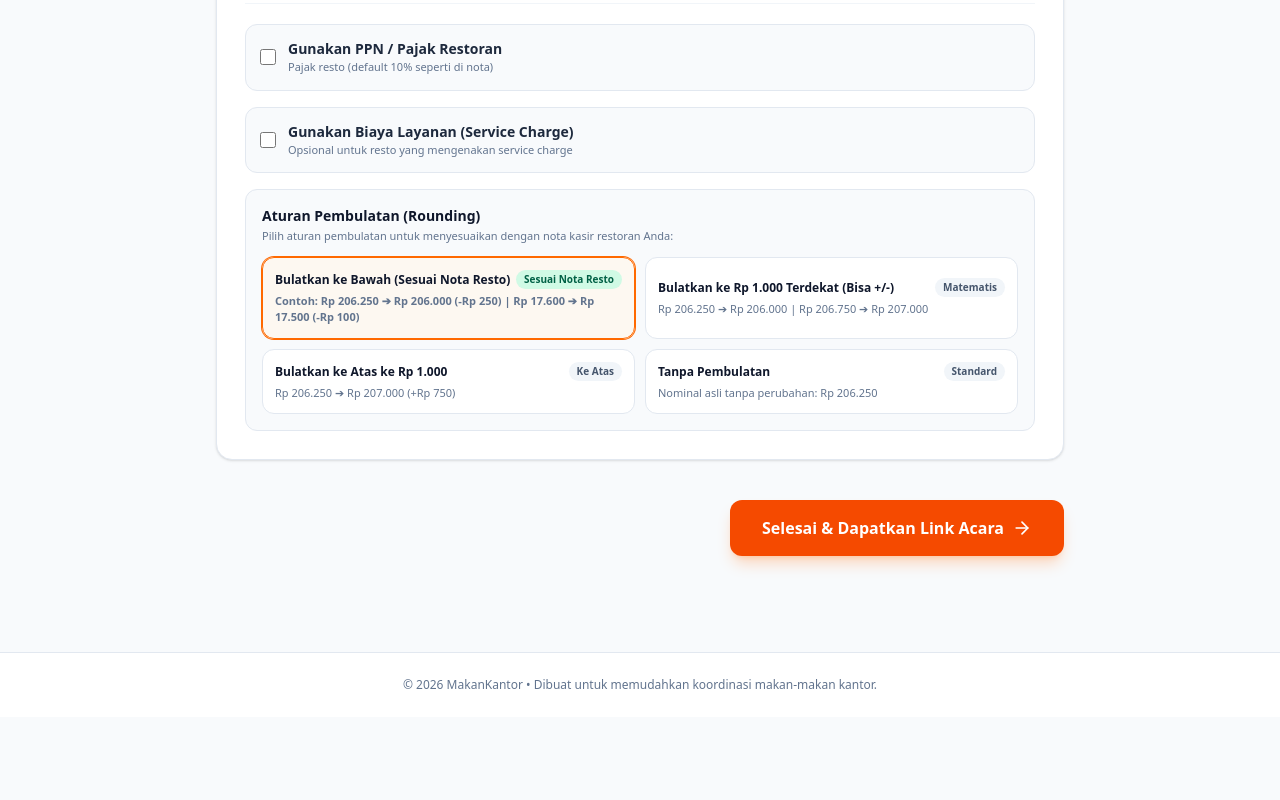
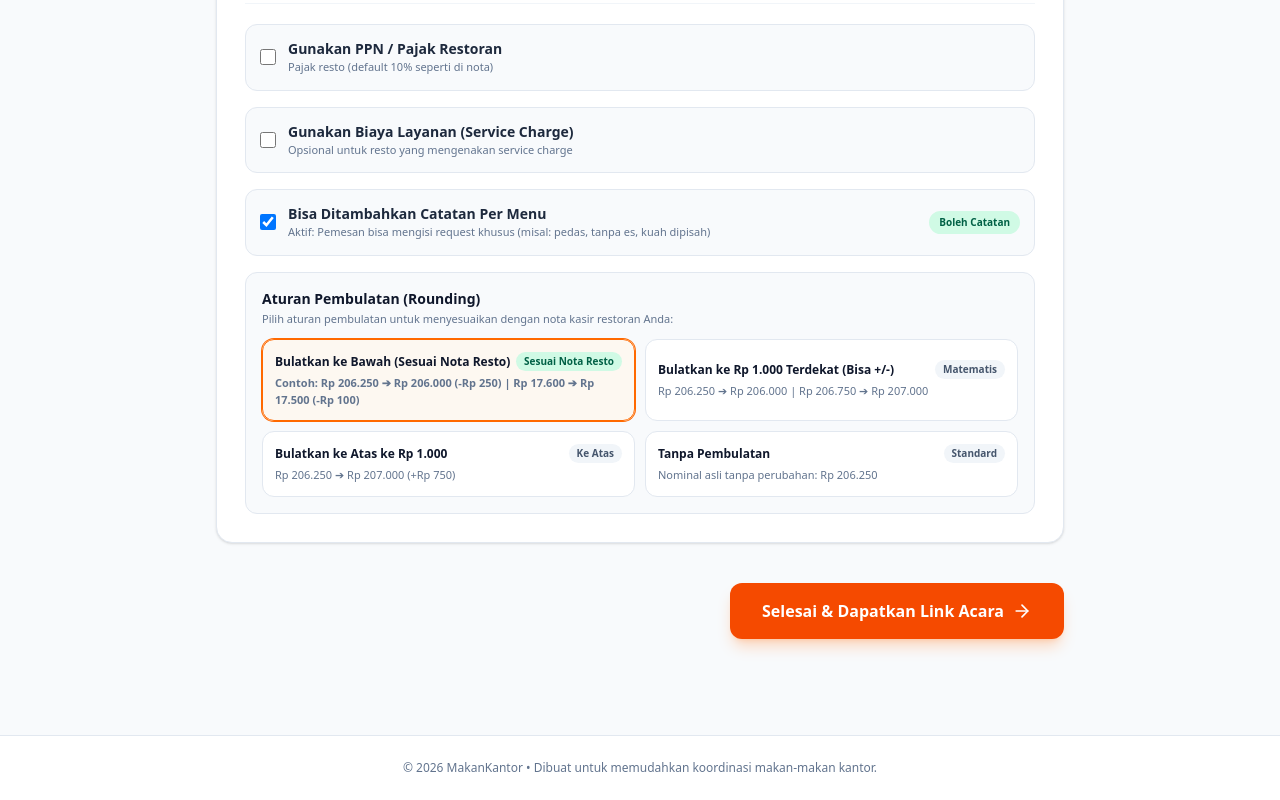
Before and after one commit to saqurata6-ui/office-food-order, a Next.js app: page /create in a window 1280 px wide. Shown: the part 1371-2171 px from the top of the page. Before the commit the page ends 2088 px from the top, so only its background shows below. Built offline with nearby package versions, Linux system fonts and the light colour scheme.

Commit message:
feat: tambahkan opsi centangan izinkan catatan per menu saat buat acara dan di admin

```diff
--- a/src/app/api/events/[id]/route.ts
+++ b/src/app/api/events/[id]/route.ts
@@ -66,7 +66,7 @@ export async function PATCH(
     }
 
     const body = await req.json();
-    const { isLocked, menuItems, taxConfig, recalculateOrders = true, adminPin } = body;
+    const { isLocked, menuItems, taxConfig, recalculateOrders = true, adminPin, allowItemNotes } = body;
 
     if (adminPin && adminPin !== event.adminPin) {
       return NextResponse.json(
@@ -84,15 +84,25 @@ export async function PATCH(
       updatedEvent.menuItems = menuItems;
     }
 
+    if (allowItemNotes !== undefined) {
+      updatedEvent.allowItemNotes = Boolean(allowItemNotes);
+    }
+
     let updatedOrders = await db.getOrders(event.id);
 
     if (taxConfig) {
+      const effectiveAllowNotes = allowItemNotes !== undefined
+        ? Boolean(allowItemNotes)
+        : (taxConfig.allowItemNotes !== undefined ? Boolean(taxConfig.allowItemNotes) : (updatedEvent.allowItemNotes ?? true));
+
+      updatedEvent.allowItemNotes = effectiveAllowNotes;
       updatedEvent.taxConfig = {
         useTax: Boolean(taxConfig.useTax),
         taxPercent: Number(taxConfig.taxPercent) || 0,
         useServiceCharge: Boolean(taxConfig.useServiceCharge),
         serviceChargePercent: Number(taxConfig.serviceChargePercent) || 0,
         rounding: taxConfig.rounding || 'none',
+        allowItemNotes: effectiveAllowNotes,
       };
 
       if (recalculateOrders && updatedOrders.length > 0) {
--- a/src/app/api/events/route.ts
+++ b/src/app/api/events/route.ts
@@ -42,6 +42,7 @@ export async function POST(req: NextRequest) {
       taxConfig,
       menuItems,
       customSlug,
+      allowItemNotes,
     } = body;
 
     if (!title || !picName || !restaurantName) {
@@ -104,6 +105,8 @@ export async function POST(req: NextRequest) {
     // Admin PIN (4-digit)
     const adminPin = Math.floor(1000 + Math.random() * 9000).toString();
 
+    const effectiveAllowNotes = allowItemNotes !== undefined ? Boolean(allowItemNotes) : (taxConfig?.allowItemNotes !== undefined ? Boolean(taxConfig.allowItemNotes) : true);
+
     const newEvent: EventData = {
       id: eventId,
       adminPin,
@@ -113,13 +116,17 @@ export async function POST(req: NextRequest) {
       time: time || '12:00',
       restaurantName,
       restaurantAddress: restaurantAddress || '',
-      taxConfig: taxConfig || {
-        useTax: true,
-        taxPercent: 10,
-        useServiceCharge: false,
-        serviceChargePercent: 0,
-        rounding: 'none',
+      taxConfig: {
+        ...(taxConfig || {
+          useTax: false,
+          taxPercent: 10,
+          useServiceCharge: false,
+          serviceChargePercent: 0,
+          rounding: 'floor_1000',
+        }),
+        allowItemNotes: effectiveAllowNotes,
       },
+      allowItemNotes: effectiveAllowNotes,
       menuItems: menuItems || [],
       isLocked: false,
       createdAt: new Date().toISOString(),
--- a/src/app/create/page.tsx
+++ b/src/app/create/page.tsx
@@ -42,6 +42,7 @@ export default function CreateEventPage() {
   const [taxPercent, setTaxPercent] = useState(10);
   const [useServiceCharge, setUseServiceCharge] = useState(false);
   const [serviceChargePercent, setServiceChargePercent] = useState(5);
+  const [allowItemNotes, setAllowItemNotes] = useState(true);
   const [rounding, setRounding] = useState<RoundingType>('floor_1000'); // Default sesuai nota user!
 
   // Menu items list
@@ -207,6 +208,7 @@ export default function CreateEventPage() {
       useServiceCharge,
       serviceChargePercent: Number(serviceChargePercent) || 0,
       rounding,
+      allowItemNotes,
     };
 
     try {
@@ -221,6 +223,7 @@ export default function CreateEventPage() {
           restaurantName: restaurantName.trim(),
           restaurantAddress: restaurantAddress.trim(),
           taxConfig,
+          allowItemNotes,
           menuItems,
         }),
       });
@@ -720,6 +723,39 @@ export default function CreateEventPage() {
               )}
             </div>
 
+            {/* Catatan Khusus Menu */}
+            <div className="flex items-center justify-between p-3.5 rounded-xl border border-slate-200 bg-slate-50">
+              <div className="flex items-center gap-3">
+                <input
+                  type="checkbox"
+                  id="allowItemNotes"
+                  checked={allowItemNotes}
+                  onChange={(e) => setAllowItemNotes(e.target.checked)}
+                  className="w-4 h-4 text-orange-600 rounded focus:ring-orange-500 cursor-pointer"
+                />
+                <label htmlFor="allowItemNotes" className="cursor-pointer select-none">
+                  <span className="block text-xs sm:text-sm font-bold text-slate-800">
+                    Bisa Ditambahkan Catatan Per Menu
+                  </span>
+                  <span className="block text-[11px] text-slate-500">
+                    {allowItemNotes
+                      ? 'Aktif: Pemesan bisa mengisi request khusus (misal: pedas, tanpa es, kuah dipisah)'
+                      : 'Nonaktif: Kolom catatan disembunyikan (untuk resto yang tidak menerima catatan)'}
+                  </span>
+                </label>
+              </div>
+
+              <span
+                className={`text-[10px] px-2.5 py-1 rounded-full font-bold shrink-0 transition ${
+                  allowItemNotes
+                    ? 'bg-emerald-100 text-emerald-800'
+                    : 'bg-slate-200 text-slate-600'
+                }`}
+              >
+                {allowItemNotes ? 'Boleh Catatan' : 'Tanpa Catatan'}
+              </span>
+            </div>
+
             {/* Rounding Selection */}
             <div className="p-4 rounded-xl border border-slate-200 bg-slate-50 space-y-3">
               <div>
--- a/src/app/event/[id]/admin/page.tsx
+++ b/src/app/event/[id]/admin/page.tsx
@@ -104,6 +104,7 @@ export default function EventAdminPage() {
   const [editUseService, setEditUseService] = useState(false);
   const [editServicePercent, setEditServicePercent] = useState<number | string>(5);
   const [editRounding, setEditRounding] = useState<RoundingType>('none');
+  const [editAllowItemNotes, setEditAllowItemNotes] = useState(true);
   const [recalculateOrdersOption, setRecalculateOrdersOption] = useState(true);
   const [isSavingTax, setIsSavingTax] = useState(false);
 
@@ -353,6 +354,7 @@ export default function EventAdminPage() {
     setEditUseService(Boolean(event.taxConfig?.useServiceCharge));
     setEditServicePercent(event.taxConfig?.serviceChargePercent ?? 5);
     setEditRounding(event.taxConfig?.rounding || 'none');
+    setEditAllowItemNotes(event.allowItemNotes ?? event.taxConfig?.allowItemNotes ?? true);
     setRecalculateOrdersOption(true);
     setIsTaxModalOpen(true);
   };
@@ -374,6 +376,7 @@ export default function EventAdminPage() {
         useServiceCharge: editUseService,
         serviceChargePercent: Math.max(0, Number(editServicePercent) || 0),
         rounding: editRounding,
+        allowItemNotes: editAllowItemNotes,
       };
 
       const res = await fetch(`/api/events/${eventId}`, {
@@ -381,6 +384,7 @@ export default function EventAdminPage() {
         headers: { 'Content-Type': 'application/json' },
         body: JSON.stringify({
           taxConfig: newTaxConfig,
+          allowItemNotes: editAllowItemNotes,
           recalculateOrders: recalculateOrdersOption,
           adminPin,
         }),
@@ -2414,7 +2418,38 @@ export default function EventAdminPage() {
                 </div>
               </div>
 
-              {/* Section 4: Penerapan ke Pesanan */}
+              {/* Section 4: Catatan Pesanan Menu */}
+              <div className="p-3.5 rounded-xl border border-slate-200 bg-slate-50/70 space-y-2">
+                <div className="flex items-center justify-between">
+                  <label className="flex items-center gap-2 cursor-pointer select-none">
+                    <input
+                      type="checkbox"
+                      checked={editAllowItemNotes}
+                      onChange={(e) => setEditAllowItemNotes(e.target.checked)}
+                      className="w-4 h-4 rounded text-orange-600 focus:ring-orange-500 border-slate-300"
+                    />
+                    <span className="text-xs font-bold text-slate-800">
+                      Bisa Ditambahkan Catatan Per Menu
+                    </span>
+                  </label>
+                  <span
+                    className={`text-[10px] px-2 py-0.5 rounded-full font-bold ${
+                      editAllowItemNotes
+                        ? 'bg-emerald-100 text-emerald-800'
+                        : 'bg-slate-200 text-slate-600'
+                    }`}
+                  >
+                    {editAllowItemNotes ? 'Boleh Catatan' : 'Tanpa Catatan'}
+                  </span>
+                </div>
+                <p className="text-[11px] text-slate-500 leading-relaxed">
+                  {editAllowItemNotes
+                    ? 'Pemesan dapat menambahkan request khusus per menu (pedas sedang, tanpa es, kuah dipisah, dll).'
+                    : 'Kolom catatan khusus disembunyikan di layar pemesan (cocok untuk restoran yang tidak menerima request khusus).'}
+                </p>
+              </div>
+
+              {/* Section 5: Penerapan ke Pesanan */}
               <div className="p-3.5 rounded-xl border border-emerald-200 bg-emerald-50/60 space-y-1.5">
                 <label className="flex items-start gap-2 cursor-pointer select-none">
                   <input
--- a/src/app/order/[id]/page.tsx
+++ b/src/app/order/[id]/page.tsx
@@ -200,6 +200,9 @@ export default function OrderPage() {
     });
   };
 
+  // Check if restaurant accepts item notes
+  const allowItemNotes = event?.allowItemNotes ?? event?.taxConfig?.allowItemNotes ?? true;
+
   // Format order items for calculation
   const orderItemsList: OrderItem[] = useMemo(() => {
     if (!event) return [];
@@ -212,10 +215,10 @@ export default function OrderPage() {
           menuItemName: menu ? menu.name : 'Menu',
           price: menu ? menu.price : 0,
           quantity: data.quantity,
-          notes: data.notes,
+          notes: allowItemNotes ? (data.notes || '') : '',
         };
       });
-  }, [selectedItems, event]);
+  }, [selectedItems, event, allowItemNotes]);
 
   // Total calculations
   // Jika event memiliki PPN, PPN hanya dihitung ke total jika showTaxEstimate aktif
@@ -807,7 +810,7 @@ export default function OrderPage() {
                 </div>
 
                 {/* Compact Note input when quantity > 0 */}
-                {isSelected && !event.isLocked && (
+                {isSelected && !event.isLocked && allowItemNotes && (
                   <div className="mt-2 pt-2 border-t border-dashed border-orange-200/80 flex items-center gap-2">
                     <FileText className="w-3.5 h-3.5 text-orange-500 shrink-0" />
                     <input
@@ -821,7 +824,7 @@ export default function OrderPage() {
                 )}
 
                 {/* Note readonly when locked */}
-                {isSelected && event.isLocked && current.notes && (
+                {isSelected && event.isLocked && current.notes && allowItemNotes && (
                   <div className="mt-1.5 pt-1.5 border-t border-slate-100 text-[11px] text-slate-500">
                     Catatan: <span className="italic text-slate-700 font-medium">{current.notes}</span>
                   </div>
@@ -992,7 +995,7 @@ export default function OrderPage() {
                         <span className="text-orange-600 mr-1.5 font-extrabold">{it.quantity}x</span>
                         {it.menuItemName}
                       </div>
-                      {it.notes && (
+                      {it.notes && allowItemNotes && (
                         <p className="text-[11px] text-slate-500 italic mt-0.5">
                           Catatan: {it.notes}
                         </p>
--- a/src/types/index.ts
+++ b/src/types/index.ts
@@ -26,6 +26,7 @@ export interface TaxConfig {
   useServiceCharge: boolean;
   serviceChargePercent: number;
   rounding: RoundingType;
+  allowItemNotes?: boolean;
 }
 
 export interface EventData {
@@ -39,6 +40,7 @@ export interface EventData {
   restaurantAddress: string;
   taxConfig: TaxConfig;
   menuItems: MenuItem[];
+  allowItemNotes?: boolean;
   isLocked: boolean;
   createdAt: string;
   updatedAt: string;
```
Also changed, not shown: src/lib/db.ts (+8 -0 lines).
